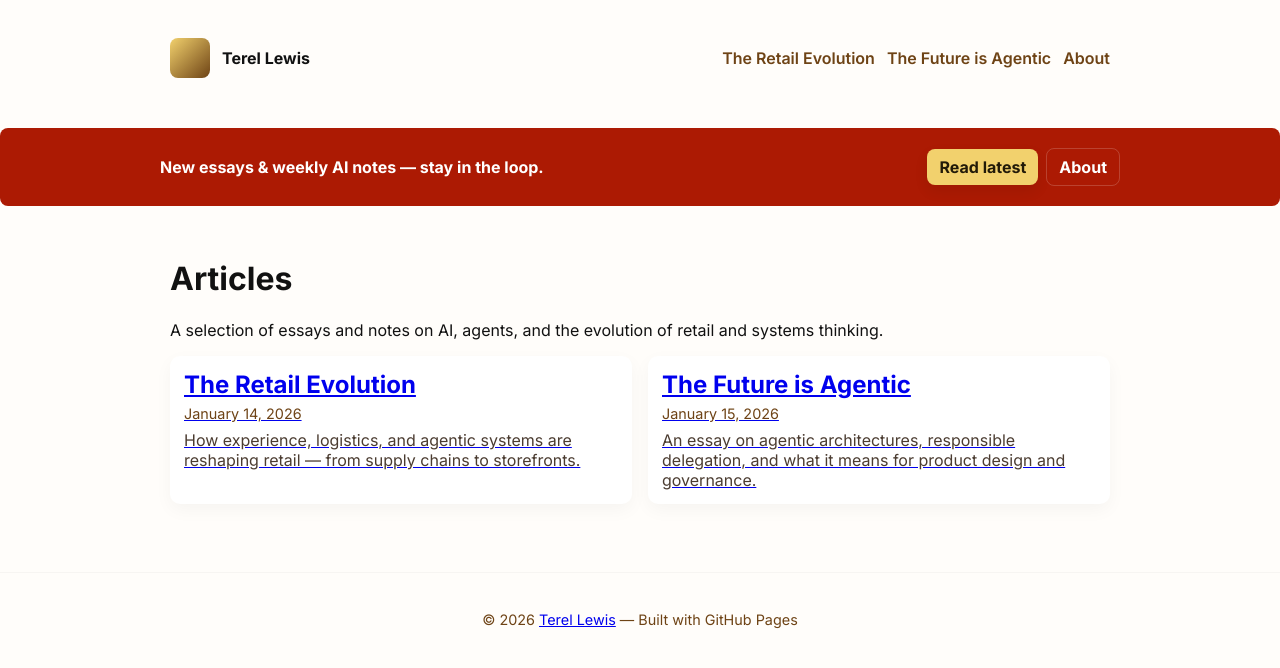
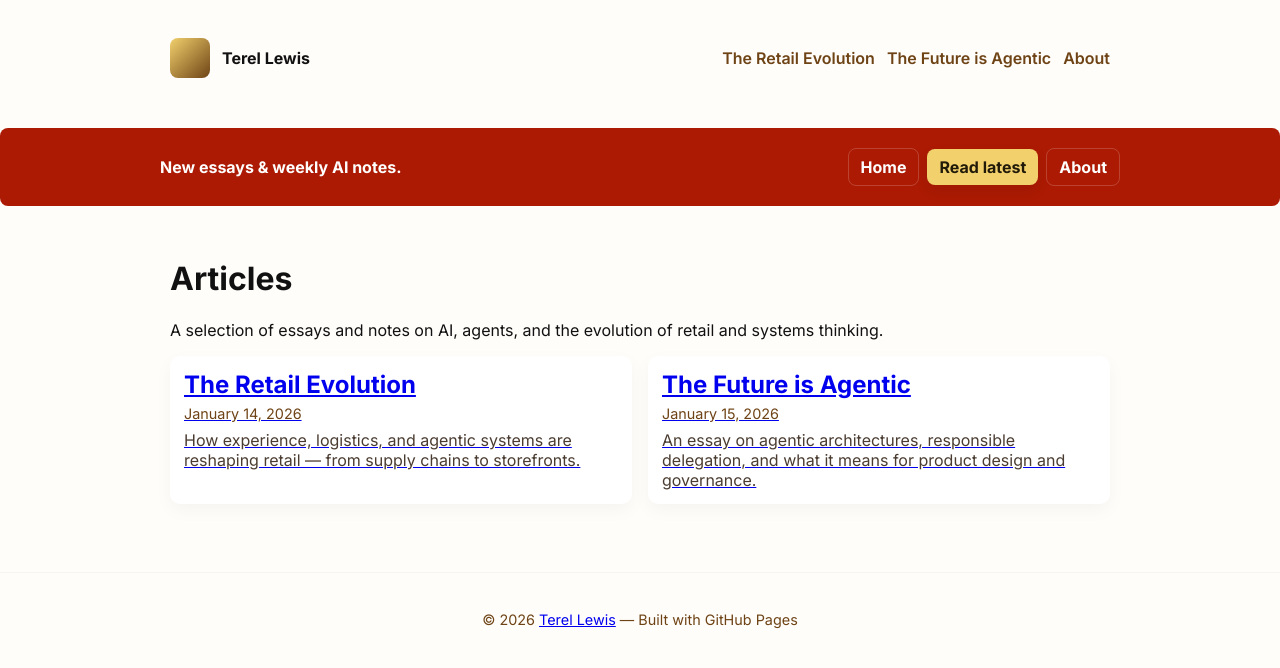
Before and after one commit to TerelLewis/TerelLewis.github.io, a Jekyll site: the page index.html, which Jekyll copies as it is, in a window 1280 px wide. Shown: the top 668 px of the page. Built offline with Jekyll 4.4.1, drawn with Linux system fonts in a browser that asks for light colours.

Commit message:
Updated index.html to remove the phrase 'stay in the loop' and added a Home button

```diff
--- a/index.html
+++ b/index.html
@@ -27,11 +27,12 @@
     </div>
   </header>
 
-  <!-- Banner (new) -->
+  <!-- Banner (updated text and Home button) -->
   <div class="banner" role="region" aria-label="Announcement banner">
     <div class="container banner-inner">
-      <div class="banner-message">New essays & weekly AI notes — stay in the loop.</div>
+      <div class="banner-message">New essays &amp; weekly AI notes.</div>
       <div class="banner-actions">
+        <a class="btn btn-secondary" href="/">Home</a>
         <a class="btn btn-primary" href="/The-Future-is-Agentic.html">Read latest</a>
         <a class="btn btn-secondary" href="/about/">About</a>
       </div>
```
